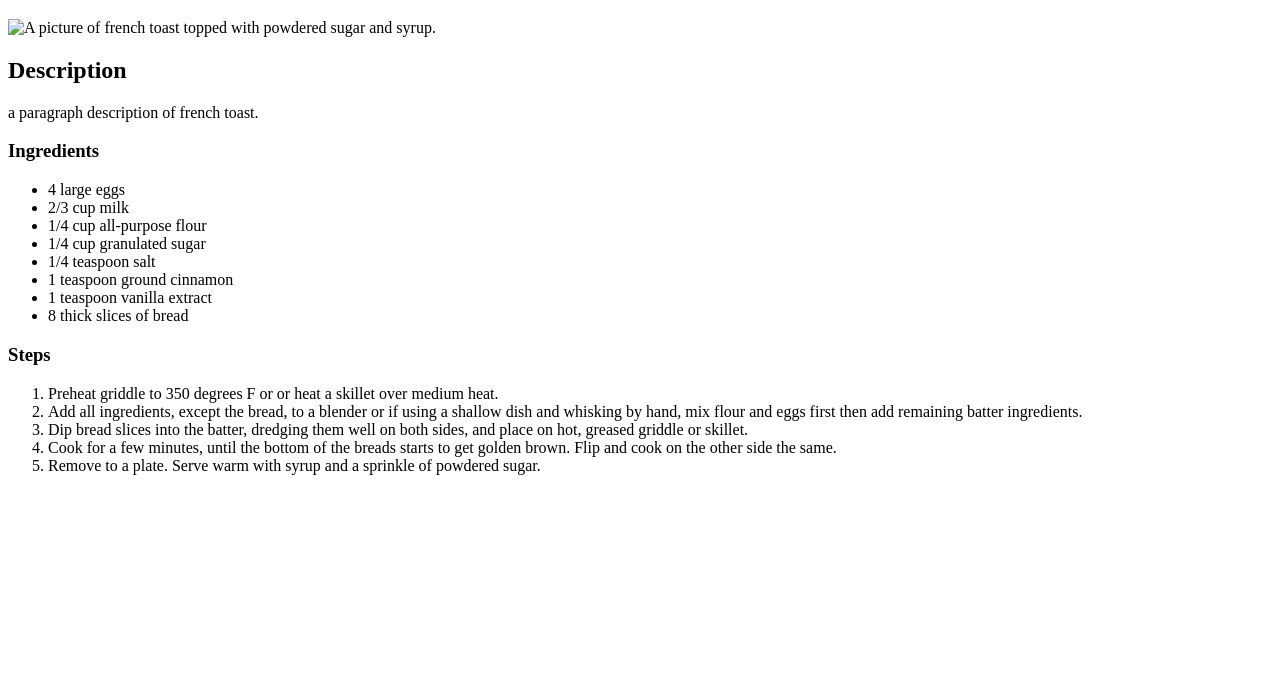
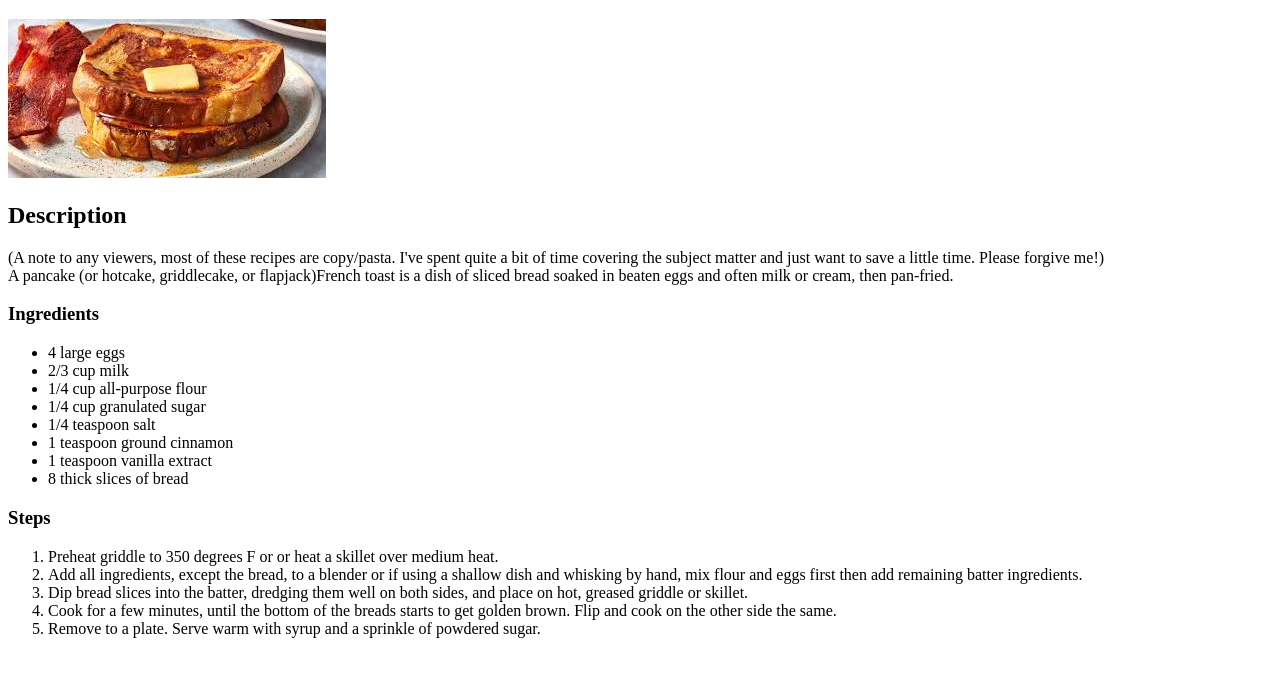
Before and after one commit to Pietillidie/odin-recipes, a plain HTML site: page recipes/French-toast.html in a window 1280 px wide. Shown: the part 61-738 px from the top of the page. Drawn offline with Linux system fonts and the light colour scheme.

Commit message:
changed image source file locations
images are now visible on pertaining recipe page

```diff
--- a/recipes/French-toast.html
+++ b/recipes/French-toast.html
@@ -7,9 +7,9 @@
 </head>
 <body>
     <h1>French Toast</h1>
-    <img src="./images/frenchtoast.jpeg" ref="noreferrer" alt="A picture of french toast topped with powdered sugar and syrup.">
+    <img src="../images/frenchtoast.jpeg" height="159px" width="318px" alt="A picture of french toast topped with powdered sugar and syrup.">
     <h2>Description</h2>
-    <p>a paragraph description of french toast.</p>
+    <p>(A note to any viewers, most of these recipes are copy/pasta. I've spent quite a bit of time covering the subject matter and just want to save a little time. Please forgive me!) <br>A pancake (or hotcake, griddlecake, or flapjack)French toast is a dish of sliced bread soaked in beaten eggs and often milk or cream, then pan-fried.</p>
     <h3>Ingredients</h3>
     <ul>
         <li>4 large eggs</li>
```
Also changed, not shown: recipes/Crepes.html (+1 -1 lines), recipes/Pancakes.html (+1 -1 lines).
